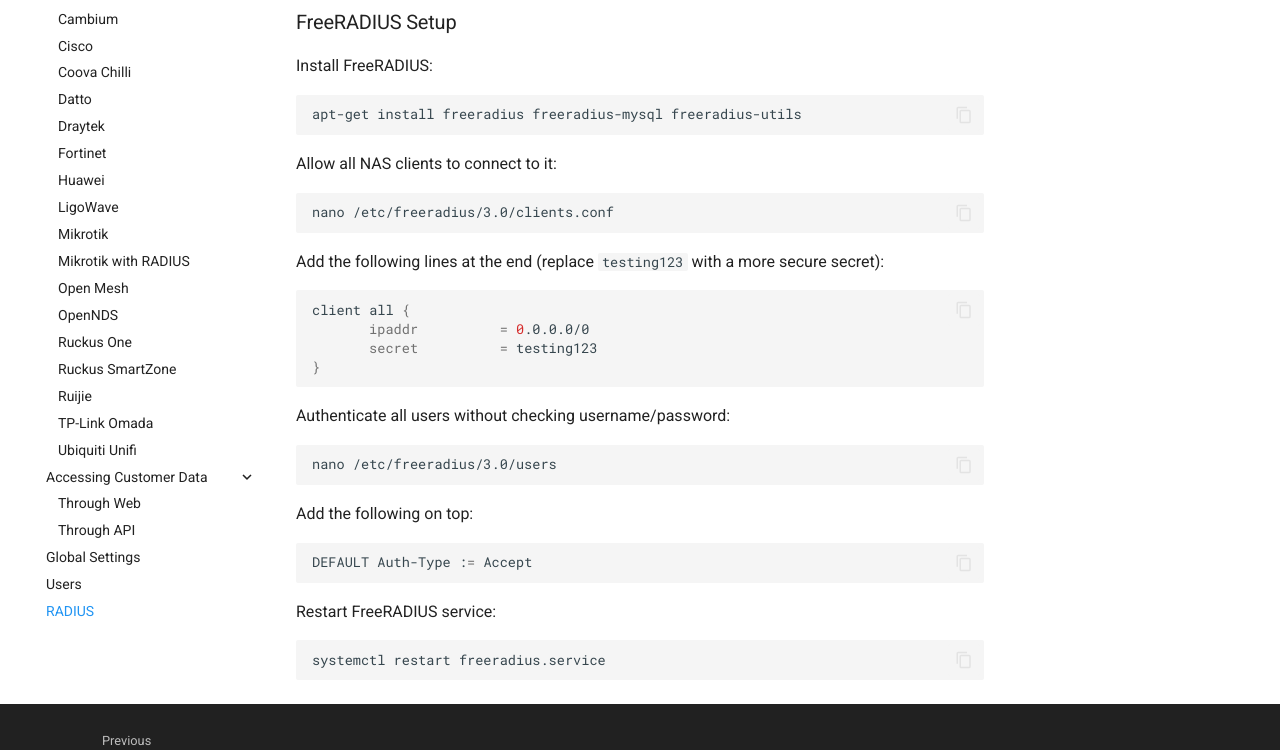
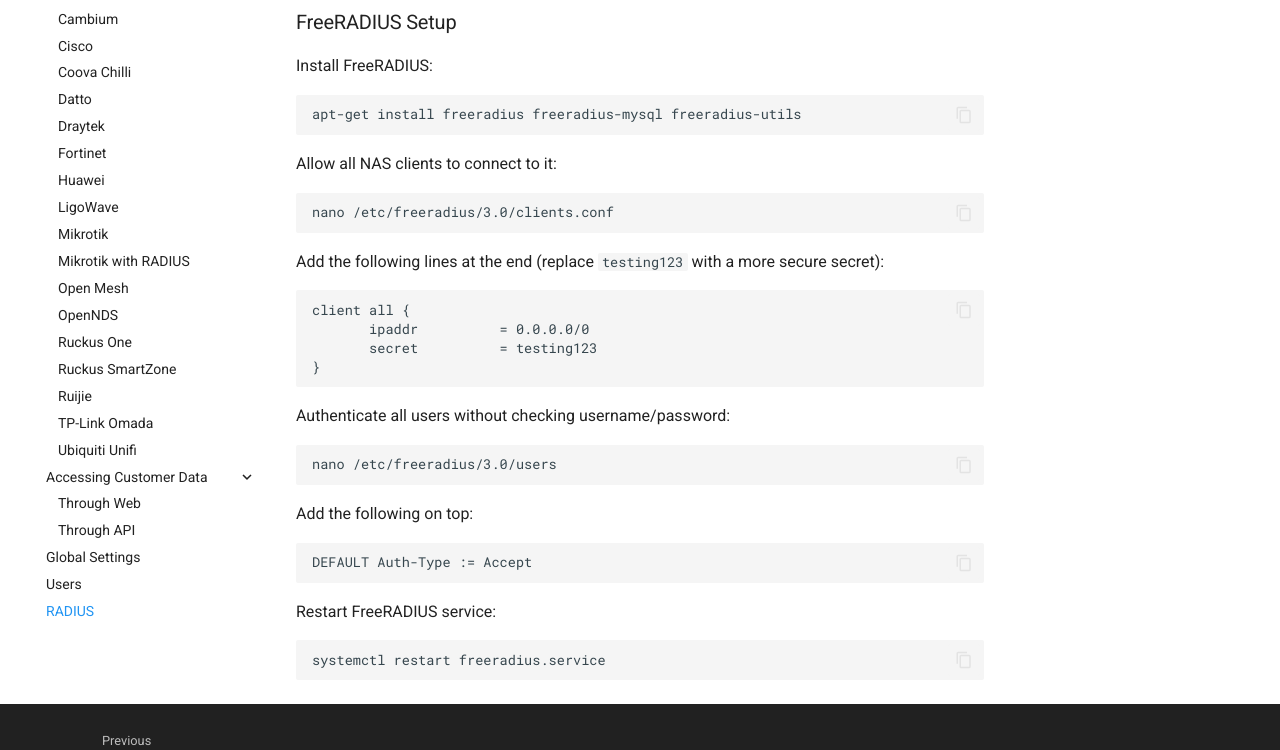
Before and after one commit to splash-networks/admin-panel-doc, an MkDocs documentation site: the page built from docs/radius.md, in a window 1280 px wide and 1141 px high. Shown: the part 281-1031 px from the top of the window. Built offline with MkDocs 1.6.1 and Material for MkDocs 9.7.7, drawn with Linux system fonts in a browser that asks for light colours.

Commit message:
copy extension

````diff
--- a/docs/radius.md
+++ b/docs/radius.md
@@ -4,19 +4,19 @@
 
 Install FreeRADIUS:
 
-```bash { .copy }
+```text { .copy }
 apt-get install freeradius freeradius-mysql freeradius-utils
 ```
 
 Allow all NAS clients to connect to it:
 
-```bash { .copy }
+```text { .copy }
 nano /etc/freeradius/3.0/clients.conf
 ```
 
 Add the following lines at the end (replace `testing123` with a more secure secret):
 
-```bash { .copy }
+```text { .copy }
 client all {
        ipaddr          = 0.0.0.0/0
        secret          = testing123
@@ -25,18 +25,18 @@
 
 Authenticate all users without checking username/password:
 
-```bash { .copy }
+```text { .copy }
 nano /etc/freeradius/3.0/users
 ```
 
 Add the following on top:
 
-```bash { .copy }
+```text { .copy }
 DEFAULT Auth-Type := Accept
 ```
 
 Restart FreeRADIUS service:
 
-```bash { .copy }
+```text { .copy }
 systemctl restart freeradius.service
 ```
````
Also changed, not shown: docs/portals/datto.md (+1 -1 lines).
